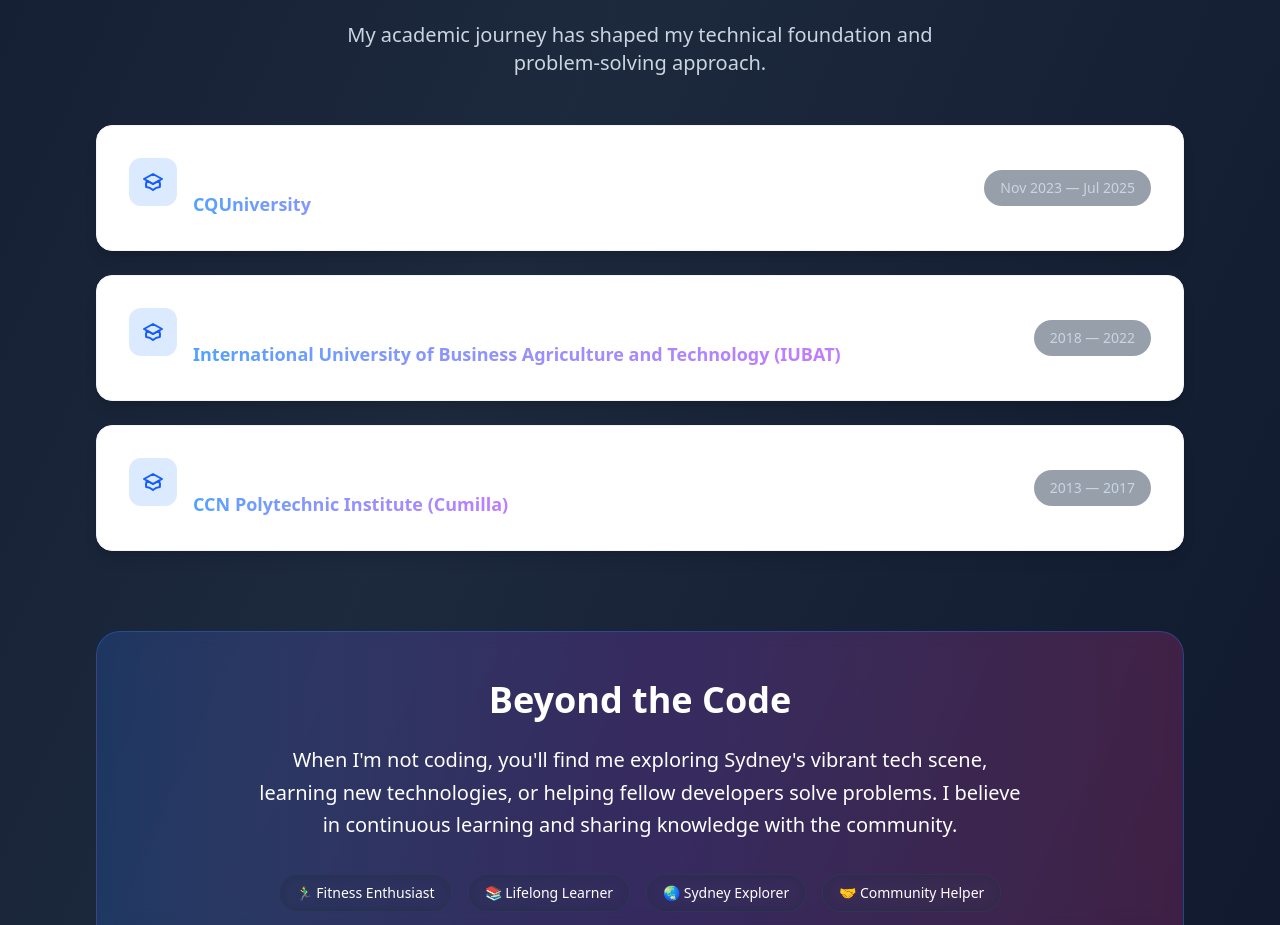
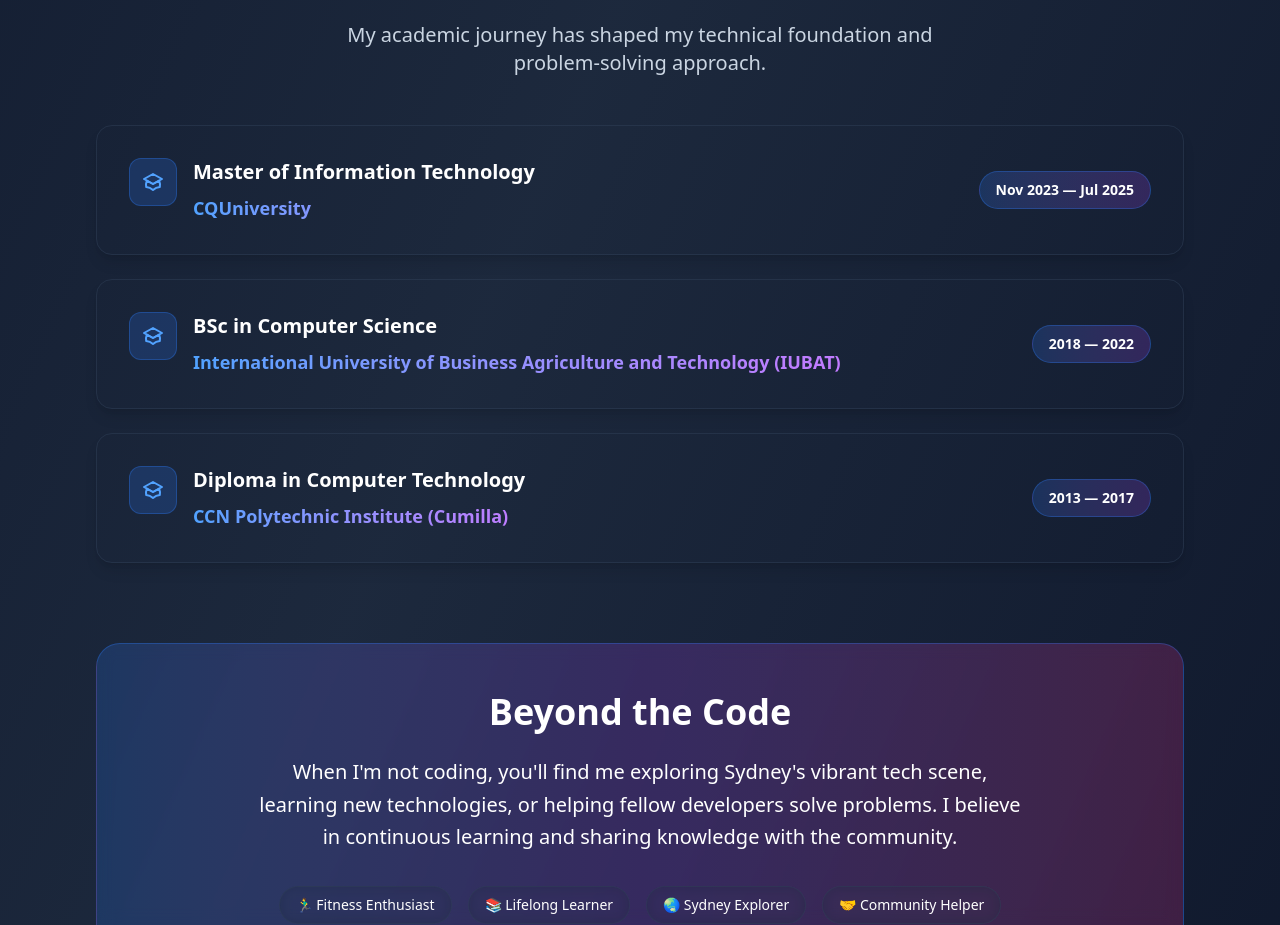
Before and after one commit to Sadik182/Next-Portfolio, a Next.js app: page /about in a window 1280 px wide. Shown: the part 1570-2495 px from the top of the page. Built offline with nearby package versions, Linux system fonts and the light colour scheme.

Commit message:
Change about page design

```diff
--- a/src/app/about/page.tsx
+++ b/src/app/about/page.tsx
@@ -254,13 +254,13 @@
             {education.map((ed) => (
               <div
                 key={ed.degree}
-                className="bg-white rounded-2xl p-8 shadow-lg hover:shadow-xl transition-all duration-300 border border-gray-100 group"
+                className="rounded-2xl p-8 shadow-lg hover:shadow-xl transition-all duration-300 border border-slate-700/50 hover:border-blue-500/30 group"
               >
                 <div className="flex flex-col md:flex-row md:items-center md:justify-between gap-4">
                   <div className="flex items-start gap-4">
-                    <div className="w-12 h-12 bg-blue-100 rounded-xl flex items-center justify-center flex-shrink-0 group-hover:bg-blue-200 transition-colors">
+                    <div className="w-12 h-12 bg-blue-500/20 border border-blue-500/30 rounded-xl flex items-center justify-center flex-shrink-0 group-hover:bg-blue-500/30 transition-colors">
                       <svg
-                        className="h-6 w-6 text-blue-600"
+                        className="h-6 w-6 text-blue-400"
                         fill="none"
                         stroke="currentColor"
                         viewBox="0 0 24 24"
@@ -279,8 +279,8 @@
                         />
                       </svg>
                     </div>
-                    <div>
-                      <h3 className="text-xl font-bold text-white mb-1">
+                    <div className="flex-1">
+                      <h3 className="text-xl font-bold text-white mb-2">
                         {ed.degree}
                       </h3>
                       <p className="text-lg bg-gradient-to-r from-blue-400 to-purple-400 bg-clip-text text-transparent font-semibold">
@@ -288,7 +288,7 @@
                       </p>
                     </div>
                   </div>
-                  <div className="text-sm font-medium text-slate-300 bg-slate-700/50 px-4 py-2 rounded-full">
+                  <div className="text-sm font-semibold text-white bg-gradient-to-r from-blue-500/20 to-purple-500/20 border border-blue-500/30 px-4 py-2 rounded-full whitespace-nowrap">
                     {ed.period}
                   </div>
                 </div>
--- a/src/components/Projects/Projects.tsx
+++ b/src/components/Projects/Projects.tsx
@@ -55,7 +55,7 @@
     description:
       "A modern, responsive portfolio website built with Next.js 15 and TypeScript. Features dark/light mode, smooth animations, and optimized performance with server-side rendering.",
     image: image3,
-    liveUrl: "https://next-portfolio-alpha-three.vercel.app/",
+    liveUrl: "https://sadik1820.vercel.app/",
     codeUrl: "https://github.com/Sadik182/Next-Portfolio",
     technologies: ["Next.js 15", "TypeScript", "Tailwind CSS", "Framer Motion"],
     status: "Completed",
```
